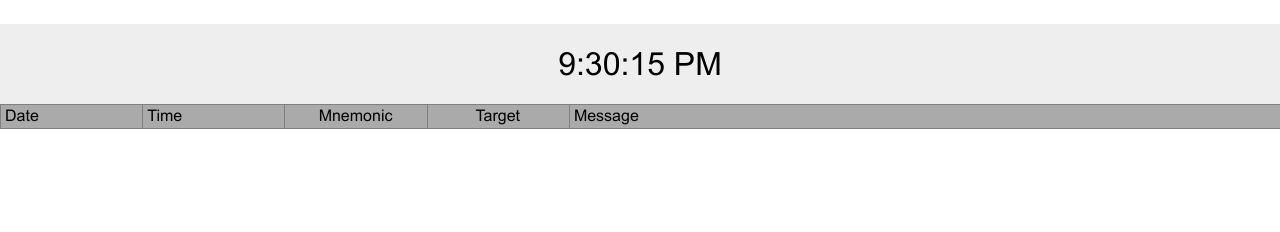
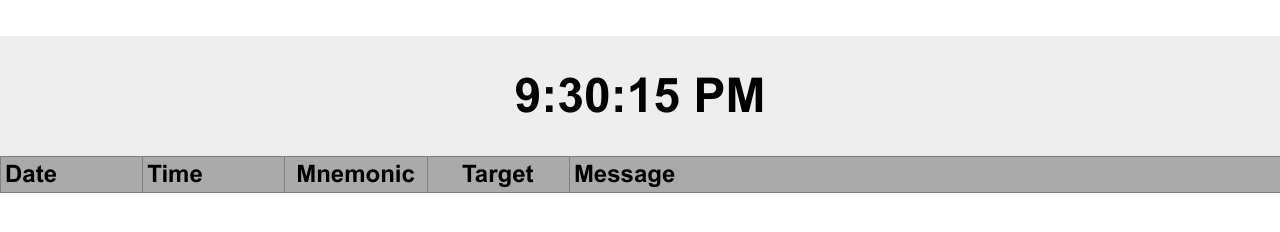
Before and after one commit to aduh95/web_logger, a website with bundled scripts: page index.html in a window 1280 px wide. Built offline with nearby package versions, Linux system fonts and the light colour scheme; no server answers.

Commit message:
Add bold Arial font

```diff
--- a/layout.css
+++ b/layout.css
@@ -6,11 +6,18 @@ body {
   width: 100vw;
   height: 100vh;
   font-family: Arial, sans-serif;
+  font-size: 24px;
 }
 
 @font-face {
   font-family: "Arial";
   src: url("/arial.woff2") format("woff2");
+}
+
+@font-face {
+  font-family: "Arial";
+  font-weight: "bold";
+  src: url("/arial-BoldMT.woff") format("woff");
 }
 
 body {
@@ -63,7 +70,6 @@ body > nav > ul > li:hover button + ul {
 #time {
   display: block;
   width: 100%;
-  height: 100%;
   text-align: center;
   background-color: #eee;
 
@@ -92,8 +98,9 @@ main * {
     0 1px 0 0 var(--border-color) inset;
   border: none;
   padding: 0 5px;
-  height: 1.2rem;
-  line-height: 1.2rem;
+  height: 1rem;
+  line-height: 1rem;
+  font-size: 0.65rem;
 }
 
 main h3 {
```
Also changed, not shown: Arial-BoldMT.woff (added).
